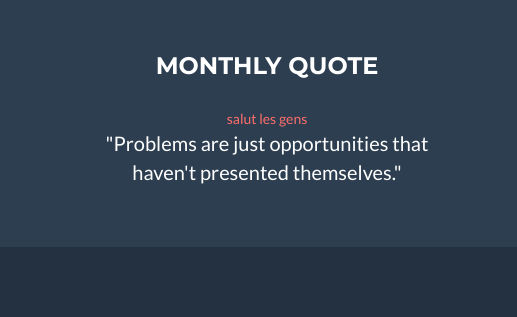
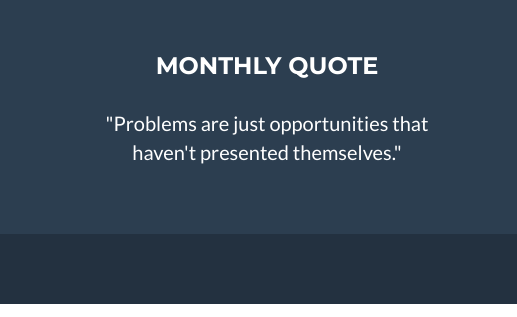
Before and after one commit to MorganBerger/morganberger.github.io, a website: page index.html in a window 1280 px wide. Shown: the part 2788-3105 px from the top of the page, 763-1280 px from the left. Drawn offline with nearby package versions, Linux system fonts and the light colour scheme.

Commit message:
Remove test iOS custom url (deeplink)

```diff
--- a/index.html
+++ b/index.html
@@ -248,7 +248,7 @@
                         </ul>
                     </div>
                     <div class="footer-col col-md-4">
-                        <h3>Monthly quote</h3><a href="lebonbon://">salut les gens</a>
+                        <h3>Monthly quote</h3><!--<a href="lebonbon://">salut les gens</a>-->
                         <p>"Problems are just opportunities that haven't presented themselves."</p>
                     </div>
                 </div>
```
